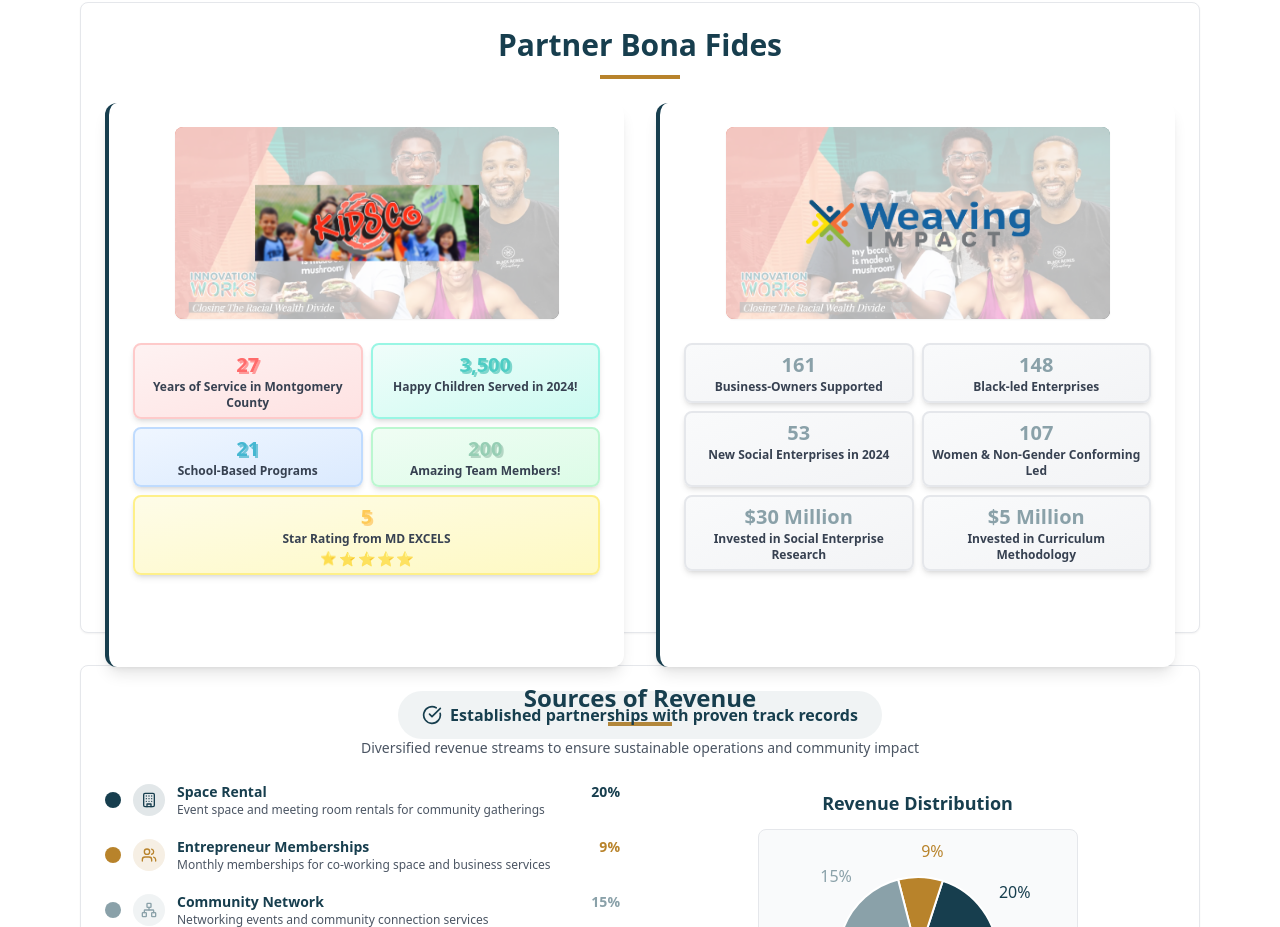
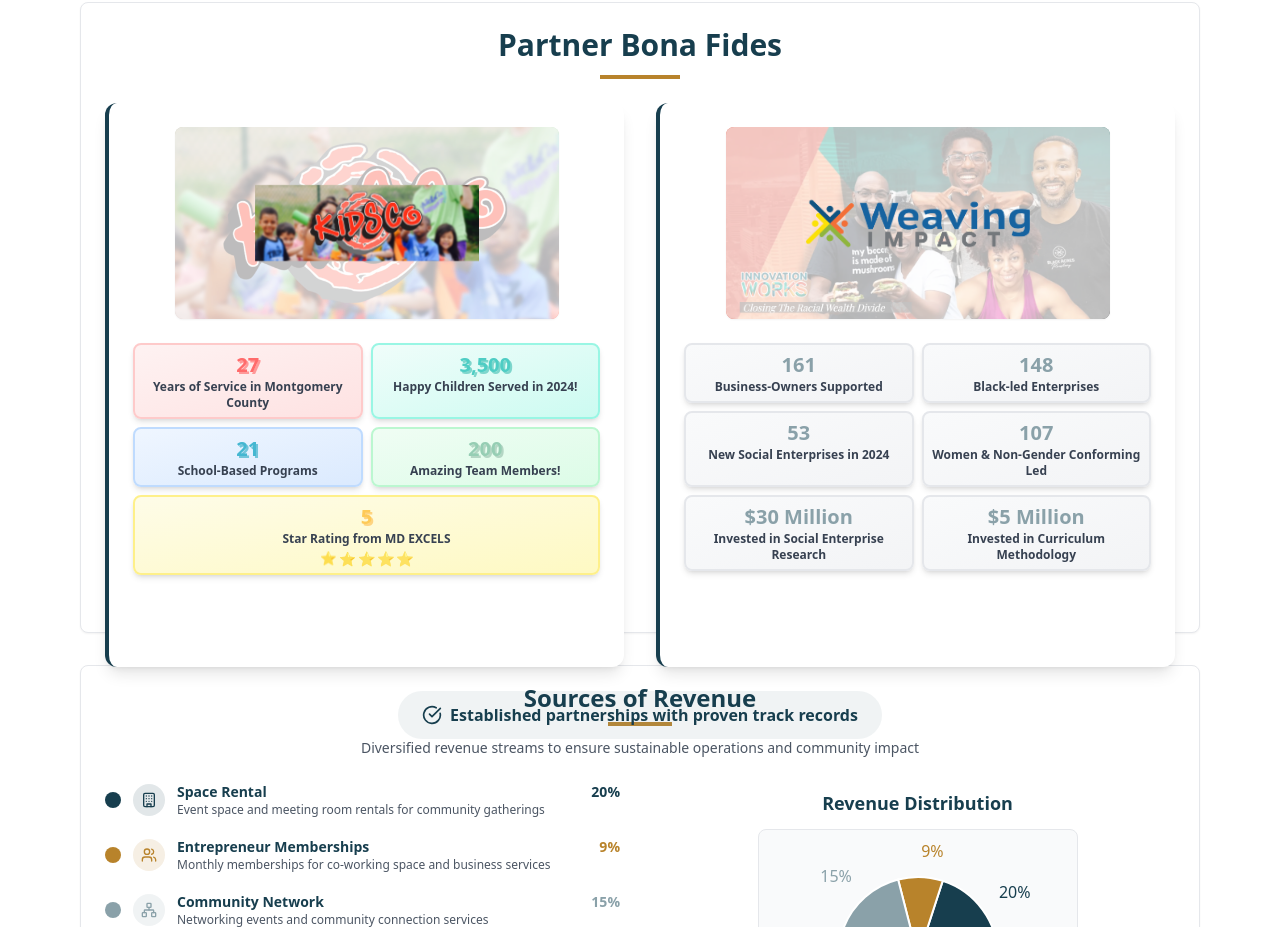
Before and after one commit to bwik2010/well-center-slides-bridge, a React (Vite) app: page /print-view in a window 1280 px wide. Shown: the part 3413-4340 px from the top of the page. Built offline with nearby package versions, Linux system fonts and the light colour scheme.

Commit message:
Change Kidsco background image
Updated the background image for the Kidsco logo, ensuring it's different from the Weaving Impact background and has reduced color saturation.
-edited src/components/slides/PartnerBonaFidesSlide.tsx

```diff
--- a/src/components/slides/PartnerBonaFidesSlide.tsx
+++ b/src/components/slides/PartnerBonaFidesSlide.tsx
@@ -34,7 +34,7 @@ const PartnerBonaFidesSlide = () => {
               <div
                 className="w-96 h-48 mx-auto rounded-lg flex items-center justify-center shadow-sm mb-6 relative"
                 style={{
-                  backgroundImage: `url('/lovable-uploads/62723598-bffb-4395-847c-81f875e9ed72.png')`,
+                  backgroundImage: `url('/lovable-uploads/f62fbb05-f31f-4cda-b7ae-b9647abb5edf.png')`,
                   backgroundSize: 'cover',
                   backgroundPosition: 'center',
                   backgroundRepeat: 'no-repeat'
```
